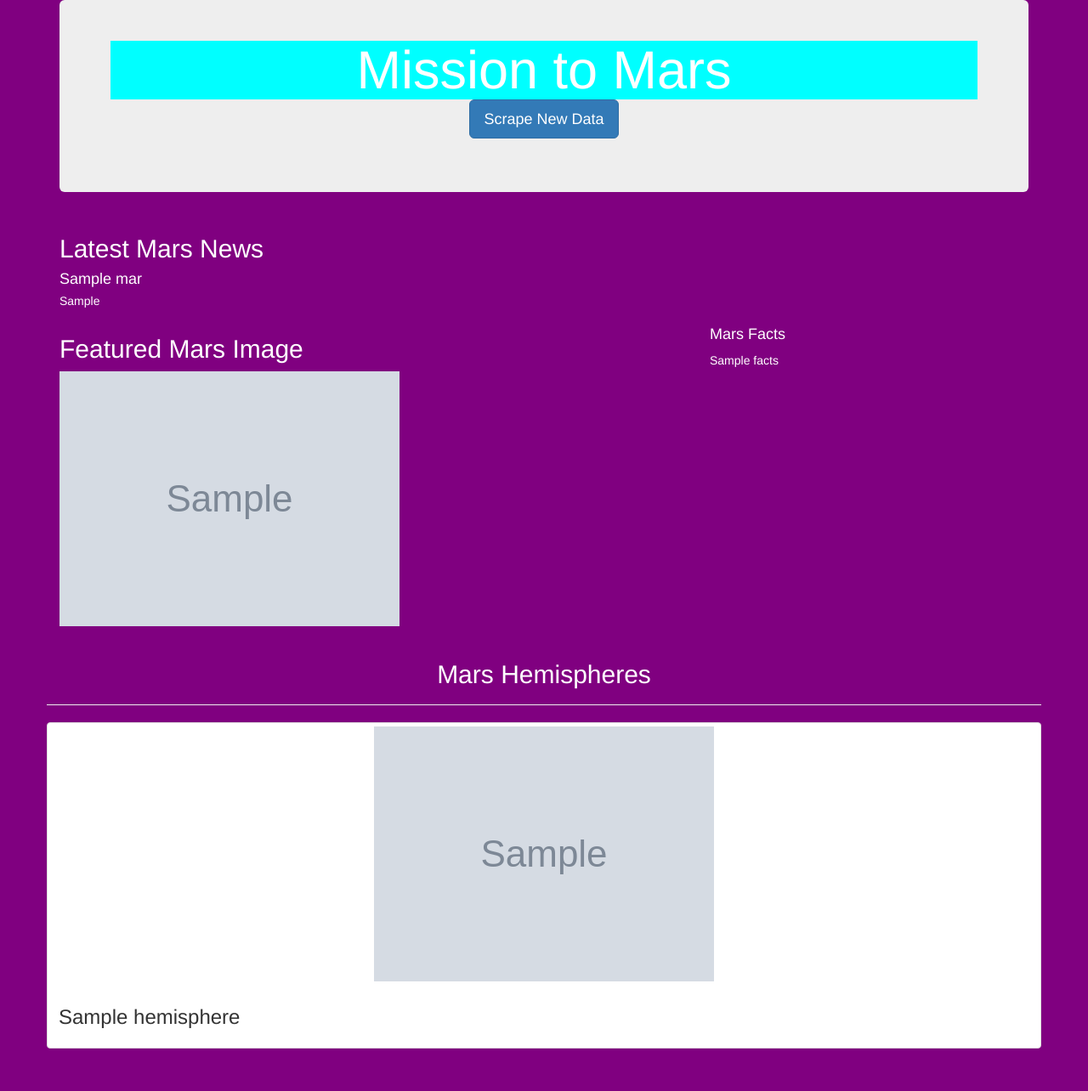
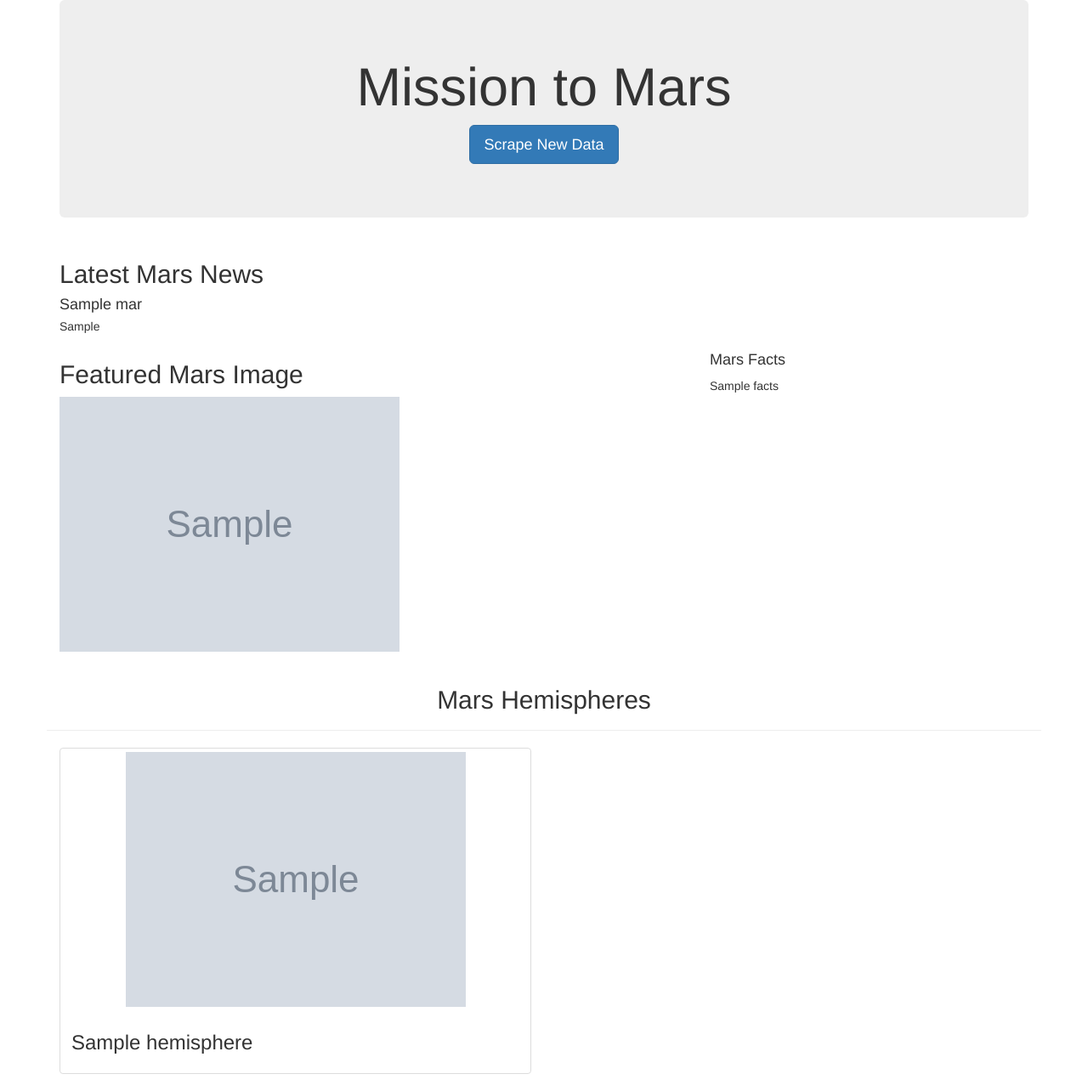
Before and after one commit to cranade/Mission-to-Mars, a Flask app: page / in a window 1280 px wide. Shown: the whole page at 85% size. Before the commit the page ends 1234 px from the top, so only its background shows below. Run offline with Flask 2, Linux system fonts and the light colour scheme; grey boxes marked "Sample" are stand-in pictures; a database or web service that is not in the repository returns one stand-in record (values such as "Sample title"); some libraries are stand-ins or nearby versions.

Commit message:
October29@2:09PM

```diff
--- a/scraping.py
+++ b/scraping.py
@@ -1,4 +1,4 @@
-# Import Splinter, BeautifulSoup, and Pandas
+#Import Splinter, BeautifulSoup, and Pandas
 from splinter import Browser
 from bs4 import BeautifulSoup as soup
 import pandas as pd
--- a/templates/index.html
+++ b/templates/index.html
@@ -10,11 +10,11 @@
       href="https://maxcdn.bootstrapcdn.com/bootstrap/3.3.7/css/bootstrap.min.css"
     />
   </head>
-  <body style ="margin:0;background-color:purple;color:white">
+  <body>
     <div class="container">
       <!-- Add Jumbotron to Header -->
       <div class="jumbotron text-center">
-        <h1 style = "margin:0;background-color: aqua;" >Mission to Mars</h1>
+        <h1>Mission to Mars</h1>
         <!-- Add a button to activate scraping script -->
         <p><a class="btn btn-primary btn-lg" href="/scrape" role="button">Scrape New Data</a></p>
       </div>
@@ -61,7 +61,7 @@
         </div>
 
         {% for hemisphere in mars.hemispheres %}
-        <div class="col-md-6c">
+        <div class="col-md-6">
           <div class="thumbnail">
             <img src="{{hemisphere.img_url | default('static/images/error.png', true)}}" alt="...">
             <div class="caption">
```
